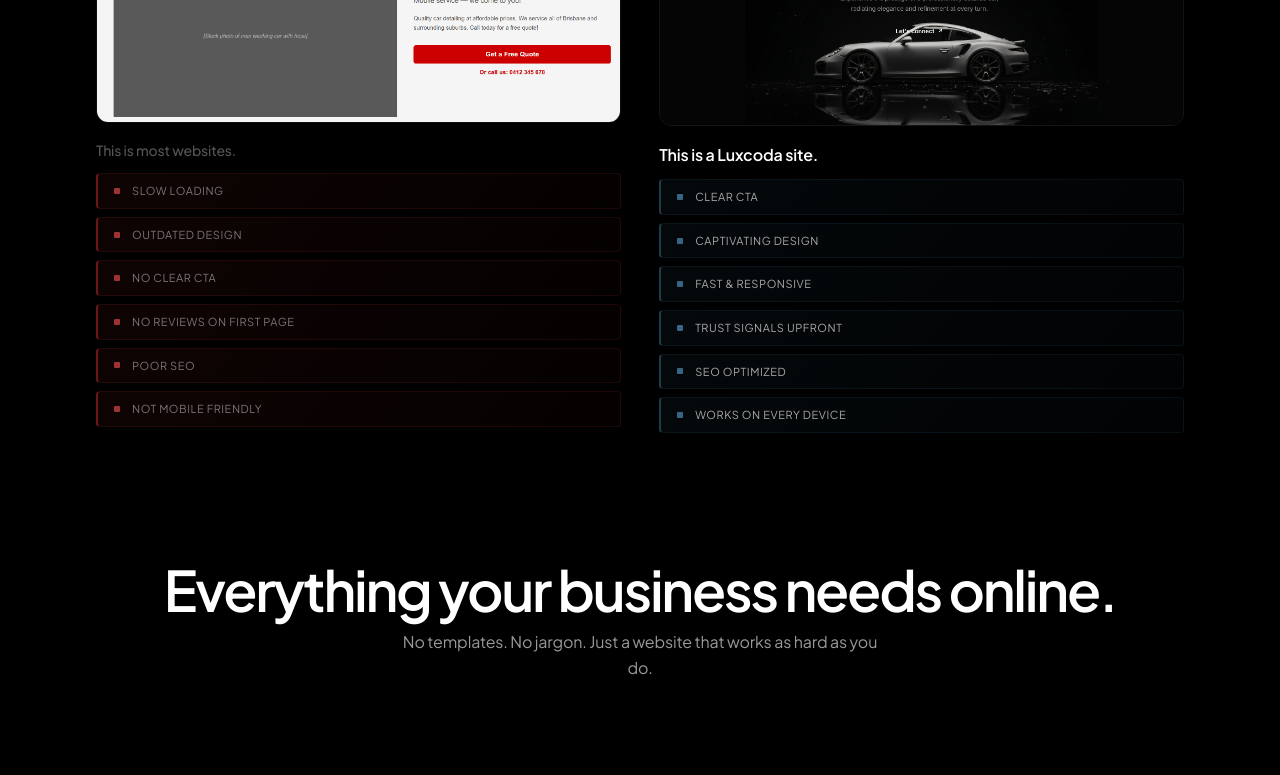
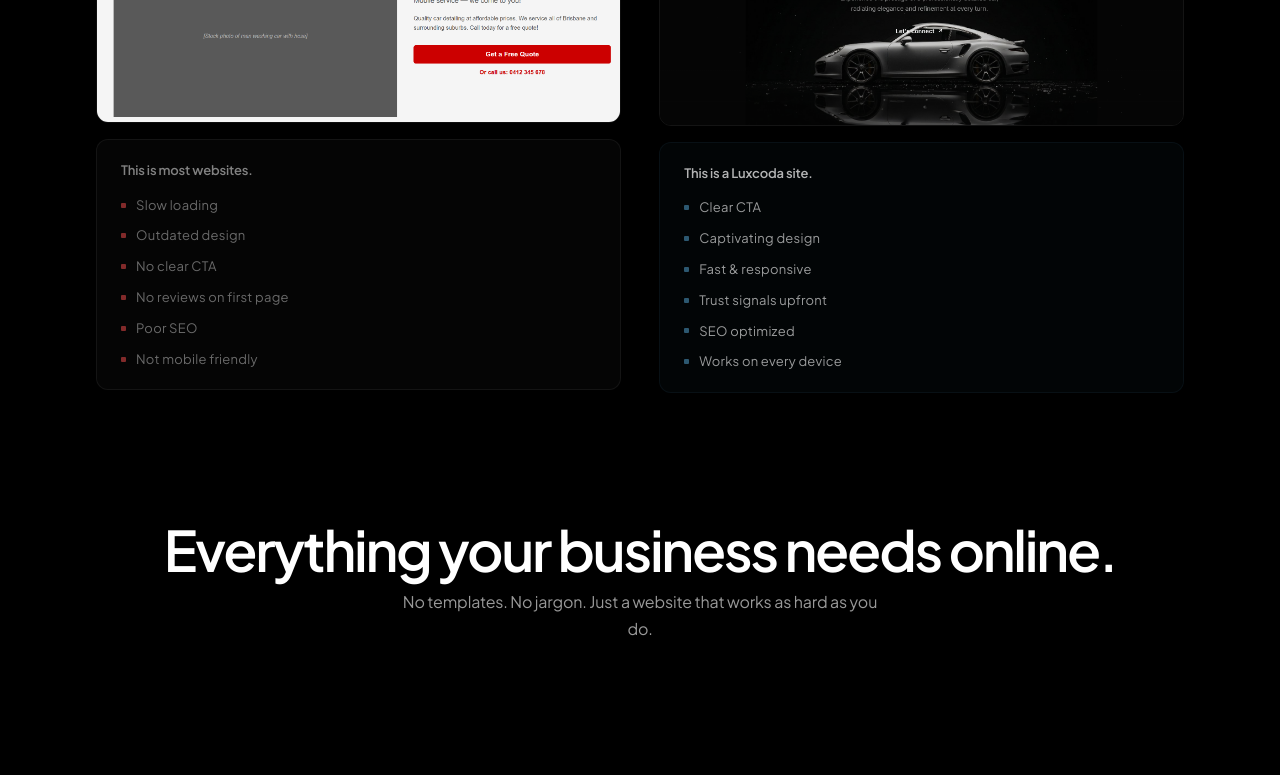
Before and after one commit to Pooyameh/luxcoda-react, a React (Vite) app: page / in a window 1280 px wide. Shown: the part 1300-2075 px from the top of the page. Built offline with nearby package versions, Linux system fonts and the light colour scheme.

Commit message:
full redesign 48

```diff
--- a/src/components/BeforeAfter.jsx
+++ b/src/components/BeforeAfter.jsx
@@ -19,43 +19,6 @@ const benefits = [
   'SEO optimized',
   'Works on every device',
 ];
-
-function CheckRow({ label, variant }) {
-  const isProblem = variant === 'problem';
-  return (
-    <div style={{
-      display: 'flex',
-      alignItems: 'center',
-      gap: 12,
-      padding: '8px 16px',
-      background: isProblem
-        ? 'linear-gradient(135deg, rgba(255,60,60,0.06) 0%, rgba(255,60,60,0.02) 100%)'
-        : 'linear-gradient(135deg, rgba(74,144,184,0.06) 0%, rgba(74,144,184,0.02) 100%)',
-      border: isProblem ? '1px solid rgba(255,60,60,0.1)' : '1px solid rgba(74,144,184,0.1)',
-      borderLeft: isProblem ? '2px solid rgba(255,60,60,0.4)' : '2px solid rgba(74,144,184,0.4)',
-      borderRadius: 4,
-      backdropFilter: 'blur(8px)',
-      WebkitBackdropFilter: 'blur(8px)',
-    }}>
-      <div style={{
-        width: 6,
-        height: 6,
-        background: isProblem ? 'rgba(255,80,80,0.6)' : 'rgba(74,144,184,0.7)',
-        borderRadius: 1,
-        flexShrink: 0,
-      }} />
-      <span style={{
-        fontSize: 11,
-        fontFamily: "'Plus Jakarta Sans', monospace",
-        letterSpacing: '0.05em',
-        color: isProblem ? 'rgba(255,255,255,0.45)' : 'rgba(255,255,255,0.65)',
-        textTransform: 'uppercase',
-      }}>
-        {label}
-      </span>
-    </div>
-  );
-}
 
 export default function BeforeAfter() {
   const headingRef = useRef(null);
@@ -131,18 +94,46 @@ export default function BeforeAfter() {
                 style={{ width: '100%', display: 'block', objectFit: 'cover' }}
               />
             </div>
-            <p style={{
-              fontFamily: "'Plus Jakarta Sans', sans-serif",
-              fontWeight: 500,
-              fontSize: 'var(--small-size)',
-              color: 'var(--text-muted)',
-              textAlign: 'left',
-              margin: '1rem 0 0.75rem',
+
+            {/* Problems card */}
+            <div style={{
+              background: 'rgba(255,255,255,0.02)',
+              backdropFilter: 'blur(12px)',
+              WebkitBackdropFilter: 'blur(12px)',
+              border: '1px solid rgba(255,255,255,0.06)',
+              borderRadius: 12,
+              padding: '20px 24px',
+              marginTop: 16,
             }}>
-              This is most websites.
-            </p>
-            <div style={{ display: 'flex', flexDirection: 'column', gap: 8 }}>
-              {problems.map(t => <CheckRow key={t} label={t} variant="problem" />)}
+              <div style={{
+                fontFamily: "'Plus Jakarta Sans', sans-serif",
+                fontSize: 13,
+                fontWeight: 600,
+                color: 'rgba(255,255,255,0.5)',
+                marginBottom: 14,
+              }}>
+                This is most websites.
+              </div>
+              <div style={{ display: 'flex', flexDirection: 'column', gap: 10 }}>
+                {problems.map(item => (
+                  <div key={item} style={{ display: 'flex', alignItems: 'center', gap: 10 }}>
+                    <div style={{
+                      width: 5, height: 5,
+                      background: 'rgba(255,80,80,0.5)',
+                      borderRadius: 1,
+                      flexShrink: 0,
+                    }} />
+                    <span style={{
+                      fontFamily: "'Plus Jakarta Sans', sans-serif",
+                      fontSize: 13,
+                      color: 'rgba(255,255,255,0.4)',
+                      letterSpacing: '0.02em',
+                    }}>
+                      {item}
+                    </span>
+                  </div>
+                ))}
+              </div>
             </div>
           </div>
 
@@ -160,18 +151,46 @@ export default function BeforeAfter() {
                 style={{ width: '100%', display: 'block', objectFit: 'cover' }}
               />
             </div>
-            <p style={{
-              fontFamily: "'Plus Jakarta Sans', sans-serif",
-              fontWeight: 600,
-              fontSize: '1rem',
-              color: 'var(--text-primary)',
-              textAlign: 'left',
-              margin: '1rem 0 0.75rem',
+
+            {/* Benefits card */}
+            <div style={{
+              background: 'rgba(74,144,184,0.03)',
+              backdropFilter: 'blur(12px)',
+              WebkitBackdropFilter: 'blur(12px)',
+              border: '1px solid rgba(74,144,184,0.08)',
+              borderRadius: 12,
+              padding: '20px 24px',
+              marginTop: 16,
             }}>
-              This is a Luxcoda site.
-            </p>
-            <div style={{ display: 'flex', flexDirection: 'column', gap: 8 }}>
-              {benefits.map(t => <CheckRow key={t} label={t} variant="benefit" />)}
+              <div style={{
+                fontFamily: "'Plus Jakarta Sans', sans-serif",
+                fontSize: 13,
+                fontWeight: 600,
+                color: 'rgba(255,255,255,0.7)',
+                marginBottom: 14,
+              }}>
+                This is a Luxcoda site.
+              </div>
+              <div style={{ display: 'flex', flexDirection: 'column', gap: 10 }}>
+                {benefits.map(item => (
+                  <div key={item} style={{ display: 'flex', alignItems: 'center', gap: 10 }}>
+                    <div style={{
+                      width: 5, height: 5,
+                      background: 'rgba(74,144,184,0.6)',
+                      borderRadius: 1,
+                      flexShrink: 0,
+                    }} />
+                    <span style={{
+                      fontFamily: "'Plus Jakarta Sans', sans-serif",
+                      fontSize: 13,
+                      color: 'rgba(255,255,255,0.6)',
+                      letterSpacing: '0.02em',
+                    }}>
+                      {item}
+                    </span>
+                  </div>
+                ))}
+              </div>
             </div>
           </div>
         </div>
--- a/src/components/Contact.jsx
+++ b/src/components/Contact.jsx
@@ -377,17 +377,15 @@ export default function Contact() {
                   fontWeight: 500,
                   fontSize: '1rem',
                   cursor: submitStatus === 'success' ? 'default' : 'pointer',
-                  transition: 'background 0.25s ease, transform 0.25s ease',
+                  transition: 'background 0.25s ease',
                 }}
                 onMouseEnter={e => {
                   if (submitStatus !== 'success') {
                     e.currentTarget.style.background = 'rgba(255,255,255,0.85)';
-                    e.currentTarget.style.transform = 'translateY(-1px)';
                   }
                 }}
                 onMouseLeave={e => {
                   e.currentTarget.style.background = submitStatus === 'success' ? 'rgba(255,255,255,0.6)' : '#ffffff';
-                  e.currentTarget.style.transform = 'translateY(0)';
                 }}
               >
                 {submitStatus === 'success' ? 'Sent ✓' : 'Send Message'}
--- a/src/components/Hero.jsx
+++ b/src/components/Hero.jsx
@@ -98,15 +98,13 @@ export default function Hero() {
               fontWeight: 500,
               fontSize: '1rem',
               cursor: 'pointer',
-              transition: 'background 0.25s ease, transform 0.25s ease',
+              transition: 'background 0.25s ease',
             }}
             onMouseEnter={e => {
               e.currentTarget.style.background = 'rgba(255,255,255,0.85)';
-              e.currentTarget.style.transform = 'translateY(-1px)';
             }}
             onMouseLeave={e => {
               e.currentTarget.style.background = '#ffffff';
-              e.currentTarget.style.transform = 'translateY(0)';
             }}
           >
             Let's Talk
--- a/src/components/LogoCard.jsx
+++ b/src/components/LogoCard.jsx
@@ -56,9 +56,7 @@ export default function LogoCard() {
             boxShadow: hovered
               ? '0 24px 72px rgba(0,0,0,0.6), 0 0 60px rgba(74,144,184,0.12), inset 0 1px 0 rgba(255,255,255,0.08)'
               : '0 20px 60px rgba(0,0,0,0.5), 0 0 40px rgba(74,144,184,0.06), inset 0 1px 0 rgba(255,255,255,0.06)',
-            transform: hovered
-              ? 'perspective(800px) rotateY(-2deg) rotateX(1deg) translateY(-4px)'
-              : 'perspective(800px) rotateY(-5deg) rotateX(3deg)',
+            transform: 'perspective(800px) rotateY(-5deg) rotateX(3deg)',
             transition: 'transform 0.5s ease, box-shadow 0.5s ease',
             cursor: 'default',
           }}
--- a/src/components/Navbar.jsx
+++ b/src/components/Navbar.jsx
@@ -132,15 +132,13 @@ export default function Navbar() {
                 fontWeight: 500,
                 fontSize: '13px',
                 cursor: 'pointer',
-                transition: 'background 0.25s ease, transform 0.25s ease',
+                transition: 'background 0.25s ease',
               }}
               onMouseEnter={e => {
                 e.currentTarget.style.background = 'rgba(255,255,255,0.85)';
-                e.currentTarget.style.transform = 'translateY(-1px)';
               }}
               onMouseLeave={e => {
                 e.currentTarget.style.background = '#ffffff';
-                e.currentTarget.style.transform = 'translateY(0)';
               }}
             >
               Get a Free Mock-Up
--- a/src/components/Portfolio.jsx
+++ b/src/components/Portfolio.jsx
@@ -22,16 +22,14 @@ function VideoCard({ src, label, type }) {
         border: '1px solid rgba(255,255,255,0.06)',
         position: 'relative',
         cursor: 'pointer',
-        transition: 'transform 0.3s ease, border-color 0.3s ease',
+        transition: 'border-color 0.3s ease',
         width: '100%',
         minHeight: 0,
       }}
       onMouseEnter={e => {
-        e.currentTarget.style.transform = 'scale(1.02)';
         e.currentTarget.style.borderColor = 'rgba(255,255,255,0.15)';
       }}
       onMouseLeave={e => {
-        e.currentTarget.style.transform = 'scale(1)';
         e.currentTarget.style.borderColor = 'rgba(255,255,255,0.06)';
       }}
     >
@@ -90,7 +88,6 @@ export default function Portfolio() {
     <section id="work" style={{
       background: 'var(--bg-surface)',
       padding: 'var(--section-padding) clamp(20px, 3vw, 48px)',
-      paddingBottom: 'calc(var(--section-padding) + 40px)',
     }}>
       <div style={{ maxWidth: 1400, margin: '0 auto' }}>
         <div ref={headRef} style={{ textAlign: 'center', marginBottom: 'clamp(2.5rem, 5vw, 4rem)' }}>
@@ -129,6 +126,7 @@ export default function Portfolio() {
           display: grid;
           grid-template-columns: repeat(4, 1fr);
           grid-auto-rows: auto;
+          grid-auto-flow: dense;
           gap: 14px;
           align-items: start;
         }
```
